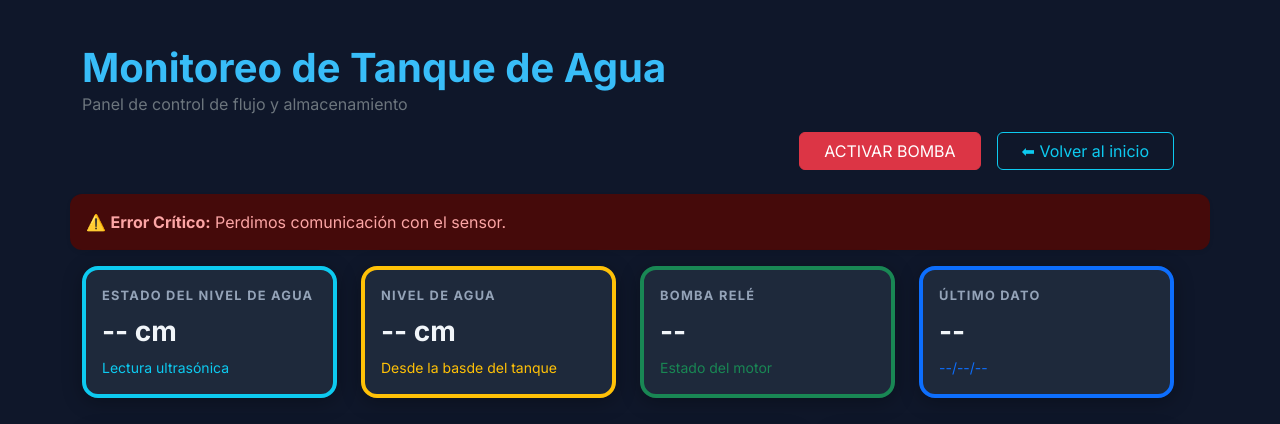
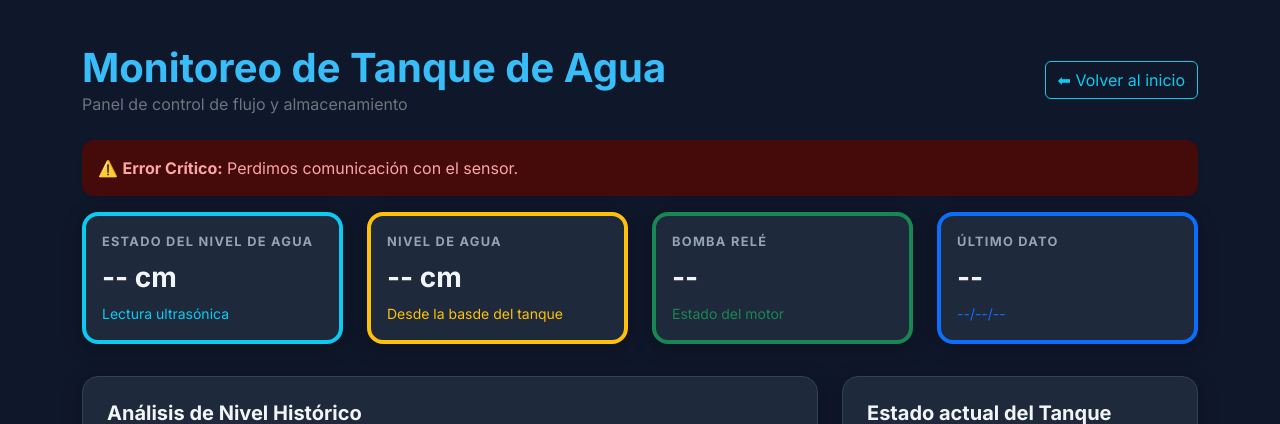
Before and after one commit to BrandonMostacero/Monitoreo_tanque_agua, a Flask app: page /dashboard in a window 1280 px wide. Shown: the top 424 px of the page. Run offline with Flask 3, Linux system fonts and the light colour scheme.

Commit message:
Update index.html

```diff
--- a/templates/index.html
+++ b/templates/index.html
@@ -126,17 +126,10 @@
             <p class="text-secondary m-0">Panel de control de flujo y almacenamiento</p>
         </div>
 
-    <div class="row mt-3 mb-4">
-        <div class="col d-flex justify-content-end gap-3">
-
-            <button id="btn-bomba" class="btn btn-danger px-4">
-                ACTIVAR BOMBA
-            </button>
-
-            <a href="/" class="btn btn-outline-info px-4">
+        <div class="col-md-4 text-md-end">
+            <a href="/" class="btn btn-outline-info btn-custom">
                 ⬅ Volver al inicio
             </a>
-
         </div>
     </div>
 
```
